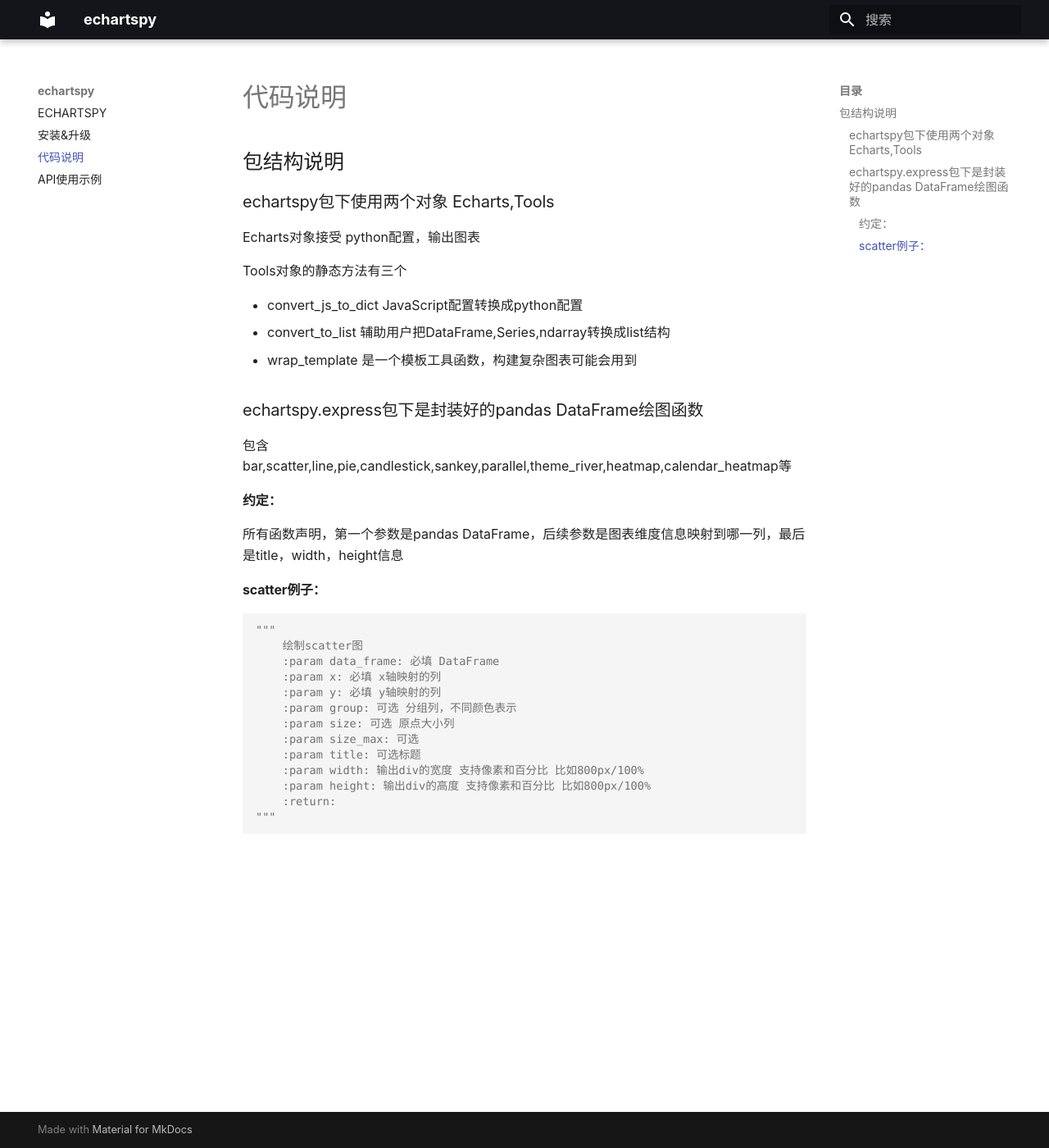
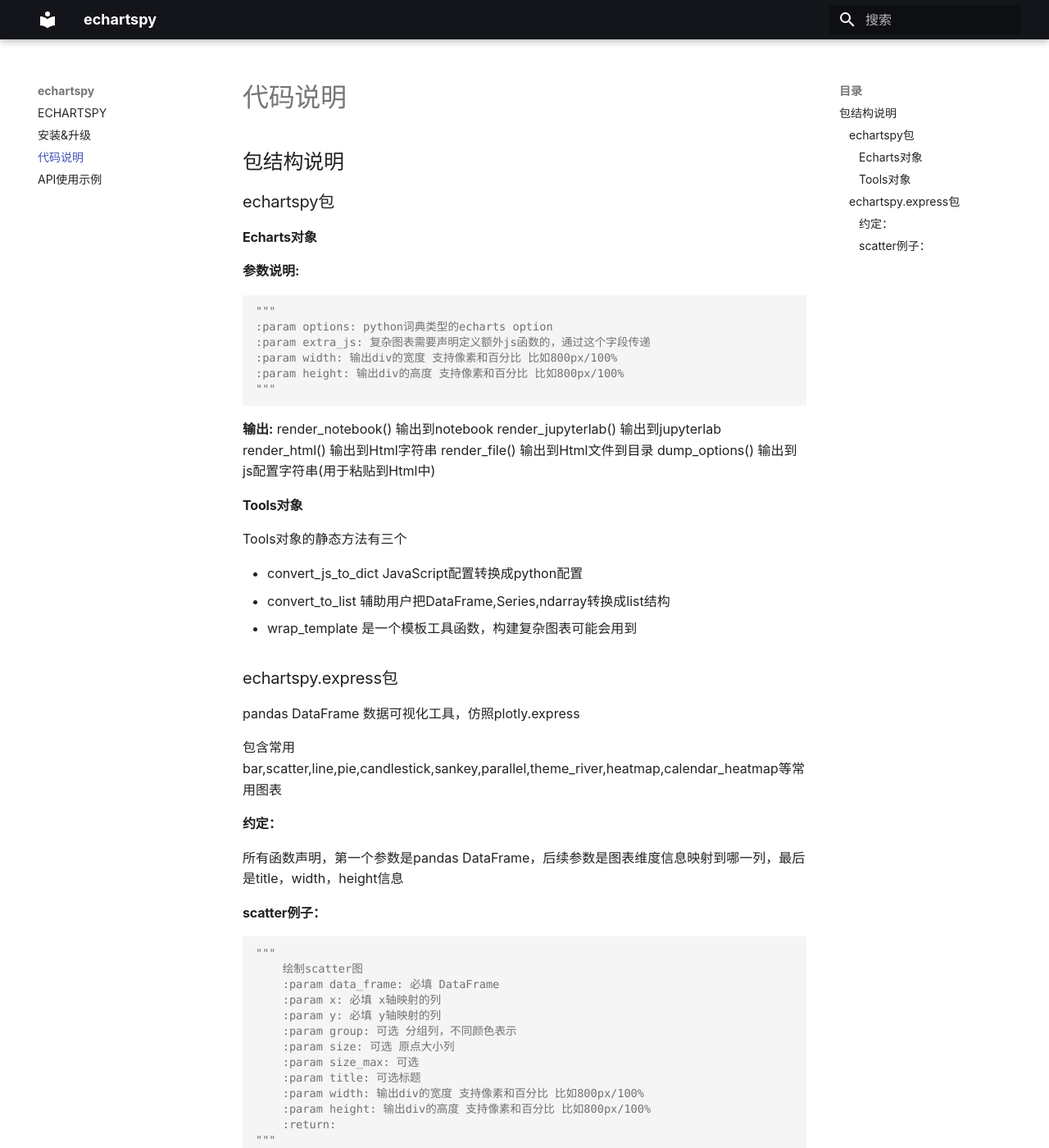
Before and after one commit to yiliuyan161/chartspy, an MkDocs documentation site: the page built from docs/代码说明.md, in a window 1280 px wide and 1400 px high. Shown: the whole window at 82% size. Built offline with MkDocs 1.6.1 and Material for MkDocs 9.7.7, drawn with Linux system fonts in a browser that asks for light colours.

Commit message:
完善网站页面

````diff
--- a/docs/代码说明.md
+++ b/docs/代码说明.md
@@ -2,9 +2,28 @@
 
 ## 包结构说明
 
-### echartspy包下使用两个对象 Echarts,Tools
+### echartspy包
 
-Echarts对象接受 python配置，输出图表
+#### Echarts对象
+
+**参数说明:**
+```python
+"""
+:param options: python词典类型的echarts option
+:param extra_js: 复杂图表需要声明定义额外js函数的，通过这个字段传递
+:param width: 输出div的宽度 支持像素和百分比 比如800px/100%
+:param height: 输出div的高度 支持像素和百分比 比如800px/100%
+"""
+```
+
+**输出:**
+render_notebook() 输出到notebook
+render_jupyterlab() 输出到jupyterlab
+render_html() 输出到Html字符串
+render_file() 输出到Html文件到目录
+dump_options() 输出到js配置字符串(用于粘贴到Html中)
+
+#### Tools对象
 
 Tools对象的静态方法有三个
 
@@ -12,9 +31,11 @@
 * convert_to_list 辅助用户把DataFrame,Series,ndarray转换成list结构
 * wrap_template 是一个模板工具函数，构建复杂图表可能会用到
 
-### echartspy.express包下是封装好的pandas DataFrame绘图函数
+### echartspy.express包
 
-包含 bar,scatter,line,pie,candlestick,sankey,parallel,theme_river,heatmap,calendar_heatmap等
+pandas DataFrame 数据可视化工具，仿照plotly.express
+
+包含常用 bar,scatter,line,pie,candlestick,sankey,parallel,theme_river,heatmap,calendar_heatmap等常用图表
 
 #### 约定：
 
--- a/echartspy/__init__.py
+++ b/echartspy/__init__.py
@@ -289,7 +289,6 @@
                  height: str = "500px"):
         """
         :param options: python词典类型的echarts option
-        :param js_options: 转换后的字符串形式的 echarts option
         :param extra_js: 复杂图表需要声明定义额外js函数的，通过这个字段传递
         :param width: 输出div的宽度 支持像素和百分比 比如800px/100%
         :param height: 输出div的高度 支持像素和百分比 比如800px/100%
````
